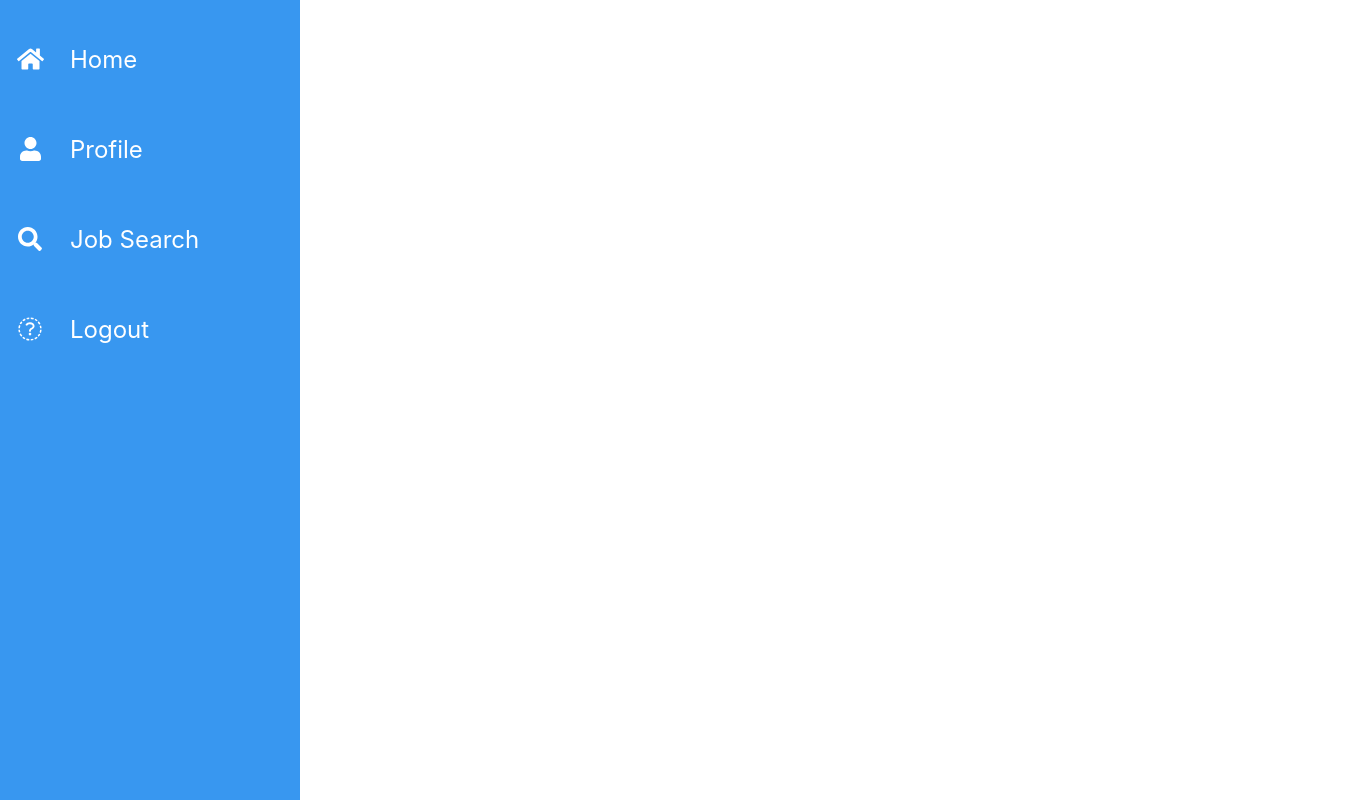
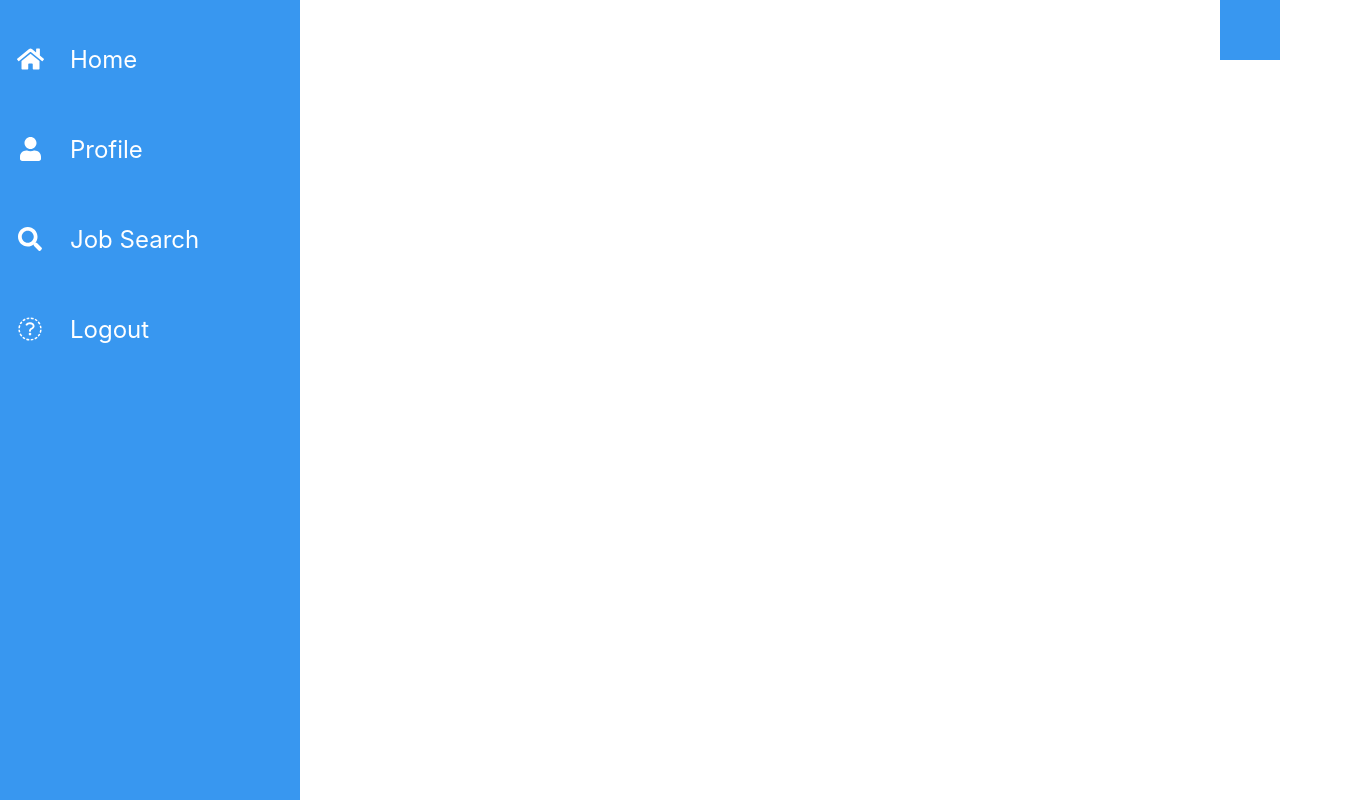
Before and after one commit to alanblee/gh-jobs, a React (Create React App) app: page /dashboard in a window 1280 px wide. Shown: the whole page, 1365 px wide, since content can reach past the window. Built offline with nearby package versions, Linux system fonts and the light colour scheme; a web font is replaced by a local one.

Commit message:
toggle style was fine

```diff
--- a/src/sass/dashboardNav.scss
+++ b/src/sass/dashboardNav.scss
@@ -64,13 +64,13 @@
 }
 
 .toggle {
-  // position: absolute;
-  // top: 0;
-  // right: 0;
-  // width: 6rem;
-  // height: 6rem;
-  // background: #3897f0;
-  // cursor: pointer;
+  position: absolute;
+  top: 0;
+  right: 0;
+  width: 6rem;
+  height: 6rem;
+  background: #3897f0;
+  cursor: pointer;
 
   &:hover {
     background: #ea1d63;
```
